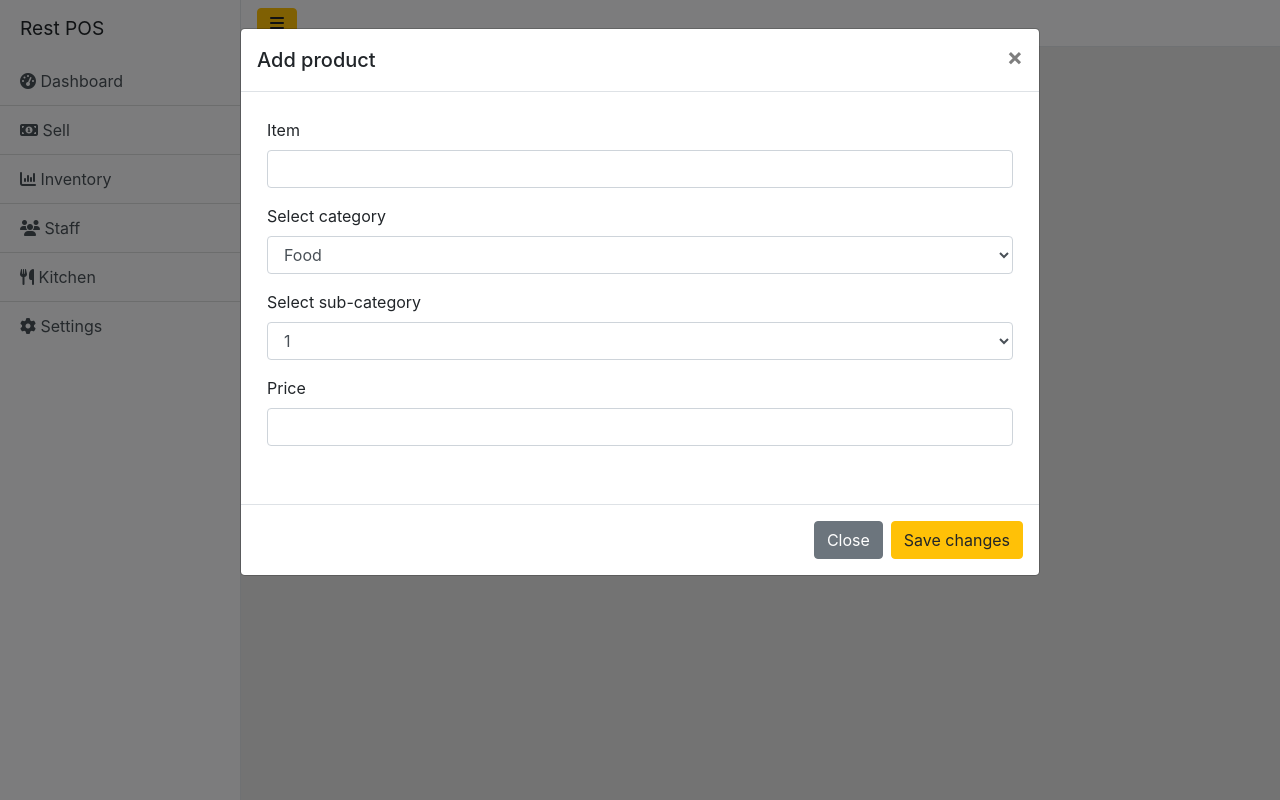
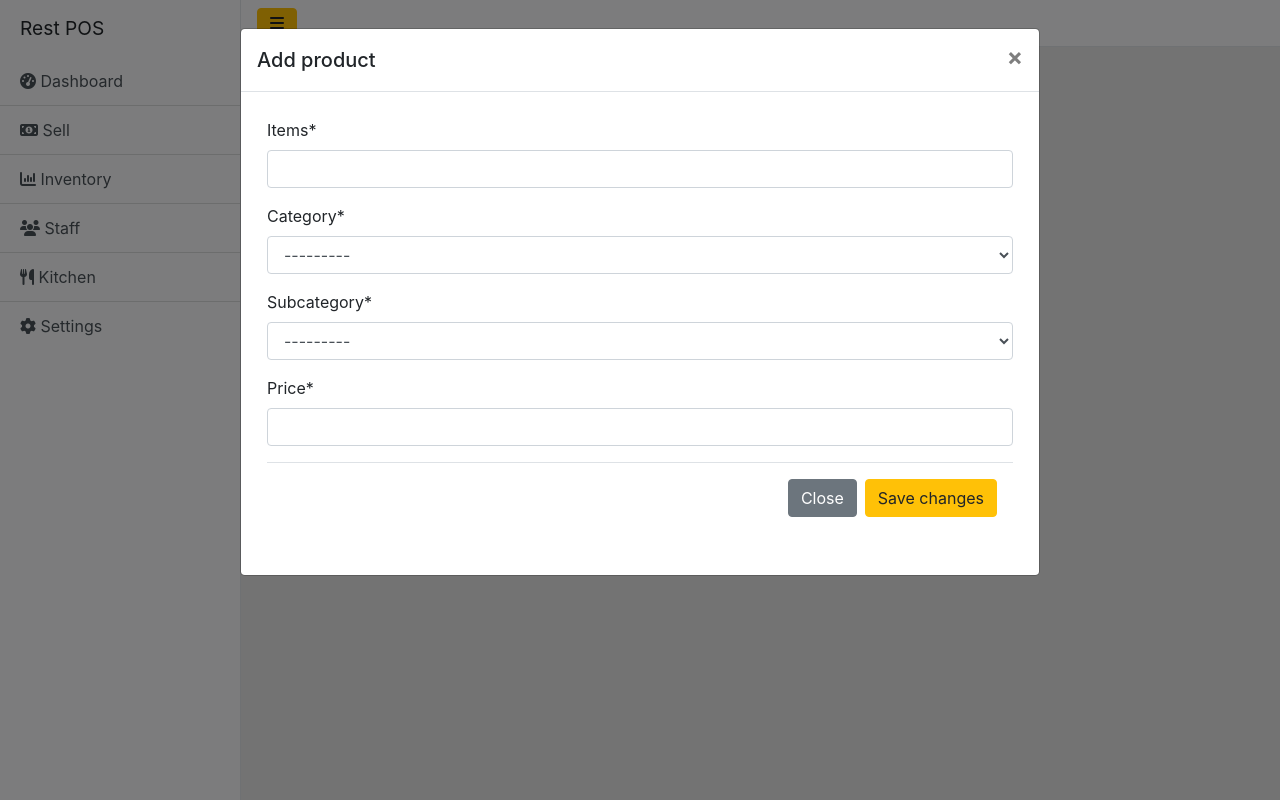
Before and after one commit to Idaapayo/pos-resturant, a Django app: page /inventory/ in a window 1280 px wide, after a click on "Add sale products". Run offline with Django 3.2, Linux system fonts and the light colour scheme; parts of the project's set-up code (start-up, migrations or seed data) failed here and were passed over; some libraries are stand-ins or nearby versions.

Commit message:
adding addproducts form

```diff
--- a/inventory/forms.py
+++ b/inventory/forms.py
@@ -1,13 +1,9 @@
+from django.forms import ModelForm, Textarea
+from .models import Products, Csv
 from django import forms
 
-
-category_choices =  (
-    ('Food', 'food'),
-    ('Drinks', "drinks")
-)
-
-class addproducts_form(forms.Form):
-    items = forms.CharField(max_length=100)
-    categories = forms.ChoiceField(choices=category_choices)
-    subcategory = forms.CharField(max_length=100)
-    price = forms.FloatField(max_length=100)
+class ProductsForm(ModelForm):
+    class Meta:
+        model = Products
+        fields = '__all__'
+        # widgets = {'items': Textarea(attrs={})}
--- a/inventory/models.py
+++ b/inventory/models.py
@@ -17,14 +17,15 @@ category_choices =  (
     ('Drinks', "drinks")
 )
 
-# subcateg_choices = (
-#
-# )
+subcateg_choices = (
+    ('Food', 'food'),
+    ('Drinks', "drinks")
+)
 
 class Products(models.Model):
     items = models.CharField(max_length=100)
-    category = models.CharField(max_length=100, choices=category_choices)
-    subcategory = models.CharField(max_length=100)
+    category = models.CharField(choices=category_choices, max_length=100)
+    subcategory = models.CharField(choices=subcateg_choices, max_length=100)
     price = models.FloatField(max_length=100)
 
     def __str___(self):
--- a/inventory/urls.py
+++ b/inventory/urls.py
@@ -2,7 +2,6 @@ from django.urls import path
 from . import views
 
 urlpatterns = [
-    path('', views.inventory_home , name='inventory_home' ),
-    path("addproducts", views.addproducts, name='addproducts')
-
+    path('', views.inventory_home , name='inventory_home' )
+    # path('addproducts', views.addproducts, name='addproducts')
 ]
--- a/inventory/views.py
+++ b/inventory/views.py
@@ -1,17 +1,25 @@
 from django.shortcuts import render, redirect
-from .forms import addproducts_form
+from .forms import ProductsForm
 
 # Create your views here.
 
 def inventory_home(request):
-    return render(request, 'inventory.html')
+    product_form = ProductsForm()
+    context = {'product_form': product_form}
+    if request.method == 'POST':
+        product_form = ProductsForm(request.POST)
+        if product_form.is_valid():
+            # items = product_form.cleaned_data['items']
+            # categories = product_form.cleaned_data['categories']
+            # subcategory = product_form.cleaned_data['subcategory']
+            # price = product_form.cleaned_data['price']
+            product_form.save()
+            # redirect('addproducts')
+        else:
+            product_form = ProductsForm()
+    return render(request, 'inventory.html', context)
 
-def addproducts(request):
-    if request.method == 'POST':
-        addprod_form = addproducts_form(request.POST)
-        if addprod_form.is_valid():
-            items = addprod_form.cleaned_data['items']
-            categories = addprod_form.cleaned_data['categories']
-            subcategory = addprod_form.cleaned_data['subcategory']
-            price = addprod_form.cleaned_data['price']
-    return
+# def addproducts(request):
+#
+#
+#     return render(request, 'inventory.html', context)
--- a/pos/urls.py
+++ b/pos/urls.py
@@ -21,5 +21,5 @@ urlpatterns = [
     path('inventory/', include("inventory.urls")),
     path('food/', include("food.urls")),
     path('', include('login.urls')),
-    path('admin/', admin.site.urls),
+    path('admin/', admin.site.urls)
 ]
--- a/templates/inventory.html
+++ b/templates/inventory.html
@@ -1,12 +1,13 @@
 {% extends 'base.html' %}
 {% load static %}
+{% load crispy_forms_tags %}
 {% block content %}
  <meta name="viewport" content="width=device-width, initial-scale=1">
 <link href="{% static 'vendor/bootstrap/css/bootstrap.min.css' %}" rel="stylesheet">
 <link rel="stylesheet" href="{% static 'css/inventory.css' %}" type="text/css"/>
 <script src="https://kit.fontawesome.com/961150d9ae.js" crossorigin="anonymous"></script>
     <div class="container-padding">
-        <button  type="button" class="btn btn-warning" aria-hidden="true" data-toggle="modal" data-target=".bd-example-modal-lg"><i class="fa fa-plus"></i>&nbsp;Add sale products</button>
+        <button type="button" class="btn btn-warning" aria-hidden="true" data-toggle="modal" data-target=".bd-example-modal-lg"><i class="fa fa-plus"></i>&nbsp;Add sale products</button>
 {#        <button type="button" class="btn btn-primary" data-toggle="modal" data-target=".bd-example-modal-lg">Large modal</button>#}
 
         <div class="modal fade bd-example-modal-lg" tabindex="-1" role="dialog" aria-labelledby="myLargeModalLabel" aria-hidden="true">
@@ -19,35 +20,21 @@
                     </button>
                 </div>
                 <div class="modal-body">
-                    <form class="form-style" action="/addproducts" method="post">
-                        <div class="form-group">
-                            <label for="exampleFormControlInput1">Item</label>
-                            <input type="text" class="form-control" id="exampleFormControlInput1">
-                        </div>
-                         <div class="form-group">
-                            <label for="exampleFormControlSelect1">Select category</label>
-                            <select class="form-control" id="exampleFormControlSelect1">
-                              <option>Food</option>
-                              <option>Drinks</option>
-                            </select>
-                          </div>
-                          <div class="form-group">
-                            <label for="exampleFormControlSelect1">Select sub-category</label>
-                            <select class="form-control" id="exampleFormControlSelect1">
-                              <option>1</option>
-                              <option>2</option>
-                            </select>
-                          </div>
-                         <div class="form-group">
-                            <label for="exampleFormControlInput1">Price</label>
-                            <input type="number" class="form-control" id="exampleFormControlInput1">
+                    <form class="form-style" action="/inventory_home" method="post">
+                        {% csrf_token %}
+                        {{product_form|crispy}}
+                        <div class="modal-footer">
+                            <button type="button" class="btn btn-secondary" data-dismiss="modal">Close</button>
+                            <button type="submit" class="btn btn-warning">Save changes</button>
                         </div>
                     </form>
+
+
                 </div>
-                <div class="modal-footer">
-                    <button type="button" class="btn btn-secondary" data-dismiss="modal">Close</button>
-                    <button type="button" class="btn btn-warning">Save changes</button>
-                </div>
+{#                <div class="modal-footer">#}
+{#                    <button type="button" class="btn btn-secondary" data-dismiss="modal">Close</button>#}
+{#                    <button type="button" class="btn btn-warning">Save changes</button>#}
+{#                </div>#}
 
             </div>
           </div>
```
Also changed, not shown: inventory/migrations/0002_auto_20201029_1559.py (added).
